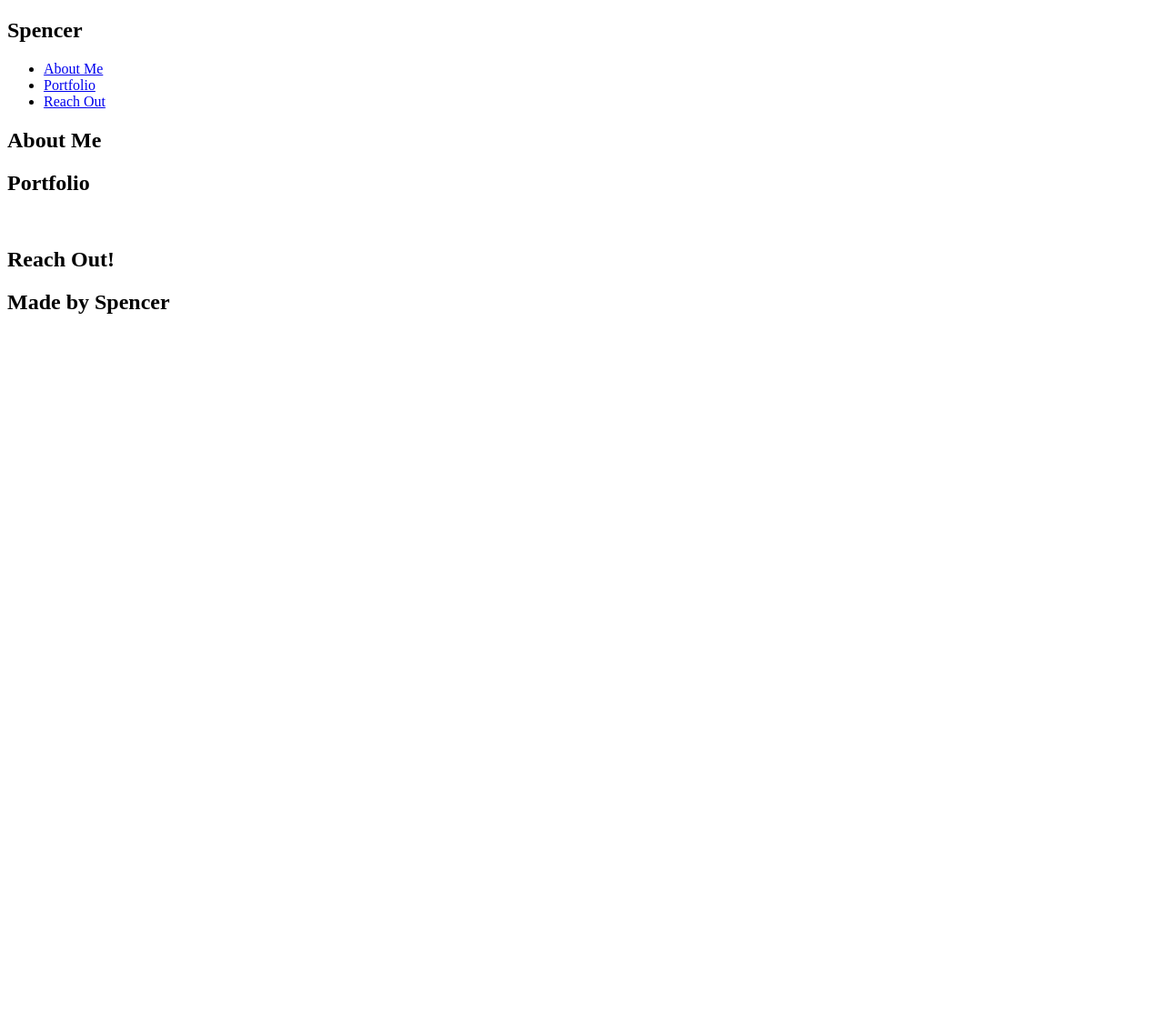
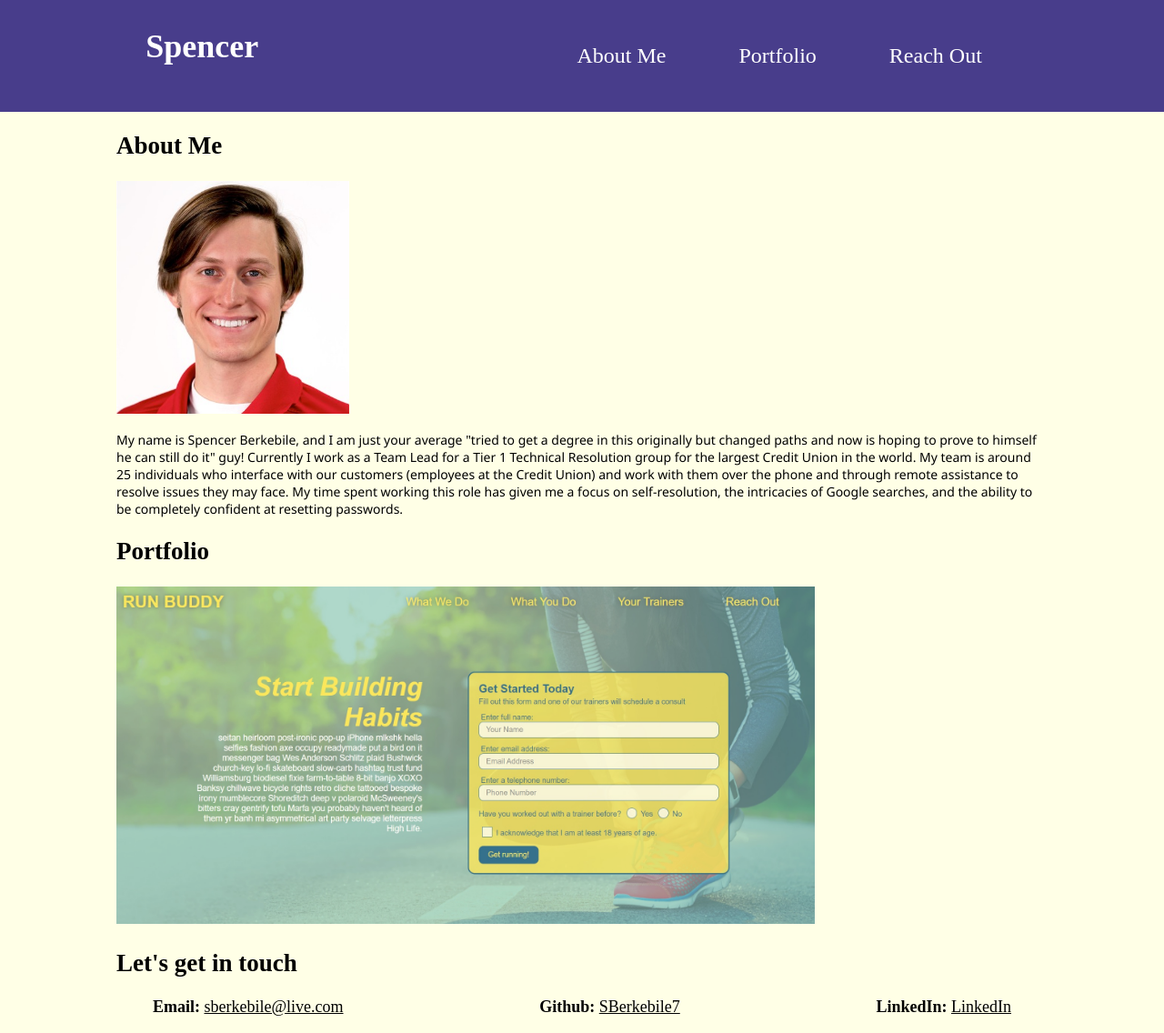
Before and after one commit to SBerkebile7/Spencers-Portfolio, a plain HTML site: page index.html in a window 1280 px wide. Shown: the whole page at 91% size. Before the commit the page ends 800 px from the top, so only its background shows below. Drawn offline with Linux system fonts and the light colour scheme; files that its build step writes are made by us from their sources.

Commit message:
updated CSS and html

```diff
--- a/index.html
+++ b/index.html
@@ -3,14 +3,13 @@
         <head>
             <meta charset="UTF-8" />
             <meta name="viewport" content="width=device-width, initial-scale=1.0" />
-            <link rel="stylesheet" href="./assets/css/style.css"/>
+            <link rel="stylesheet" href="./style.css"/>
             <title>Spencer's Portfolio</title>
+            <link rel="shortcut icon" href="./images/headshot.ico" />
         </head>
         <body>
             <header>
-                <h2>Spencer</h2>
-            </header>
-
+                <h1>Spencer</h1>
                 <nav>
                     <ul>
                         <li>
@@ -24,27 +23,42 @@
                         </li>
                     </ul>
                 </nav>
-
-            <section class="hero">
-
-            </section>
+            </header>
+            <div class="container">
 
                 <section id="about-me">
                     <h1>About Me</h1>
+                    <img src="./images/headshot.jpg" class="headshot" />
+                    <p>
+                        My name is Spencer Berkebile, and I am just your average "tried to get a degree in this originally but changed paths and
+                        now is hoping to prove to himself he can still do it" guy! Currently I work as a Team Lead for a Tier 1 Technical
+                        Resolution group for the largest Credit Union in the world. My team is around 25 individuals who interface with our
+                        customers (employees at the Credit Union) and work with them over the phone and through remote assistance to resolve
+                        issues they may face. My time spent working this role has given me a focus on self-resolution, the intricacies of
+                        Google searches, and the ability to be completely confident at resetting passwords.
+                    </p>
                 </section>
 
                 <section id="portfolio">
                     <h1>Portfolio</h1>
-                <a href="https://sberkebile7.github.io/run-buddy/">
-                    <img src=""/>
+                        <a href="https://sberkebile7.github.io/run-buddy/" target="_blank">
+                            <div class="portfolio-item">
+                                <img src="./images/run-buddy.jpg" />
+                            </div>
                         </a>
                 </section>
 
-            <section id="reach-out">
-                <h1>Reach Out!</h1>
+                <footer>
+                    <section id="reach-out" class="reach-out">
+                        <h1>Let's get in touch</h1>
+                        <section id="contact-info">
+                            <ul>
+                              <li><strong>Email:</strong> <a href="mailto:sberkebile@live.com" target="_blank">sberkebile@live.com</a></li>
+                              <li><strong>Github:</strong> <a href="https://github.com/SBerkebile7" target="_blank">SBerkebile7</a></li>
+                              <li><strong>LinkedIn:</strong> <a href="https://www.linkedin.com/in/spencer-berkebile-369293149/" target="_blank">LinkedIn</a></li>
+                            </ul>
                           </section>
-
-            <footer>
-                <h2>Made by Spencer</h2>
+                    </section>
                 </footer>
             </body>
+            </div>
--- a/style.css
+++ b/style.css
@@ -0,0 +1,143 @@
+* {
+    box-sizing: border-box;
+}
+
+
+body {
+    background-color: #ffffe6;
+    margin: 0;
+    padding: 0;
+    font-size: 18px;
+}
+
+header {
+    display: flex;
+    flex-wrap: wrap;
+    justify-content: space-around;
+    color: #fff;
+    top: 0;
+    padding: 20px 25px;
+    background-color: darkslateblue;
+    background-size: cover;
+    background-position: center;
+    background-attachment: fixed;
+    background-position: 80%;
+}
+
+header h1{
+    font-size: 36px;
+    font-weight: bold;
+    margin: 10px 0;
+}
+header a{
+    text-decoration: none;
+}
+
+header nav {
+    margin: 10px 0;
+}
+header nav ul {
+    display: flex;
+    flex-wrap: wrap;
+    justify-content: space-between;
+    align-items: center;
+    list-style: none;
+}
+header nav ul li a {
+    margin: 0 30px;
+    padding: 0 10px;
+    color: #fff;
+    font-size: 24px;
+}
+
+header nav ul li a:hover {
+    color: darkslateblue;
+    background: #fff;
+    border-radius: 10px;
+}
+
+p {
+    font-family: 'Segoe UI', Tahoma, Geneva, Verdana, sans-serif;
+    font-size: 14px;
+}
+
+.headshot {
+    height: 25%;
+    width: 25%;
+}
+
+.portfolio {
+    align-items: center;
+}
+.portfolio a{
+    display: inline-block;
+    height: 50%;
+    width: 50%;
+}
+.portfolio-item {
+    opacity: .8;
+}
+.portfolio-item img {
+    height: 75%;
+    width: 75%;
+}
+
+.portfolio-item:hover {
+    opacity: 1;
+}
+
+.container {
+    max-width: 1024px;
+    margin: 0 auto;
+}
+
+.reach-out {
+    font-size: 18px;
+}
+.reach-out ul {
+    display: flex;
+    flex-wrap: wrap;
+    justify-content: space-between;
+    align-items: center;
+    list-style: none;
+}
+.reach-out ul li a {
+    margin: 0 30px 0 0;
+    padding: 0 10px 0 0;
+    color: #000;
+}
+
+.float-left {
+    float: left;
+    width: 25%;
+}
+.float-right {
+    float: right;
+    width: 75%;
+}
+
+
+
+@media screen and (max-width: 980px) {
+    header {
+        padding-bottom: 0;
+        justify-content: center;
+        position: relative;
+    }
+    header h1 {
+        width: 100%;
+        text-align: center;
+    }
+    header nav ul {
+        margin-top: 20px;
+        width: 100%;
+        justify-content: center;
+    }
+    header nav ul li a {
+        font-size: 20px;
+    }
+    footer h2, footer div {
+        text-align: center;
+        width: 100%;
+    }
+}
```
Also changed, not shown: images/headshot.ico (added), images/headshot.jpg (added), images/hero-bg.jpg (added). Lines whose indentation alone changed are shown as unchanged.
